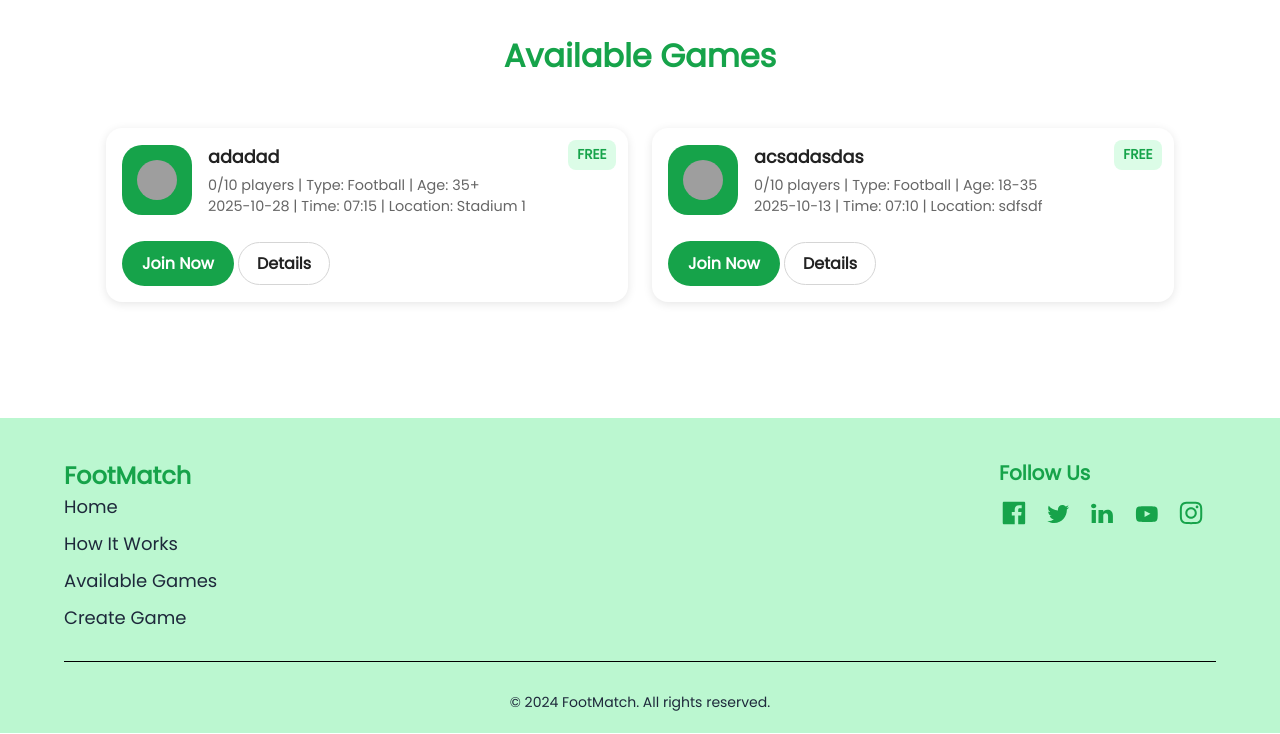
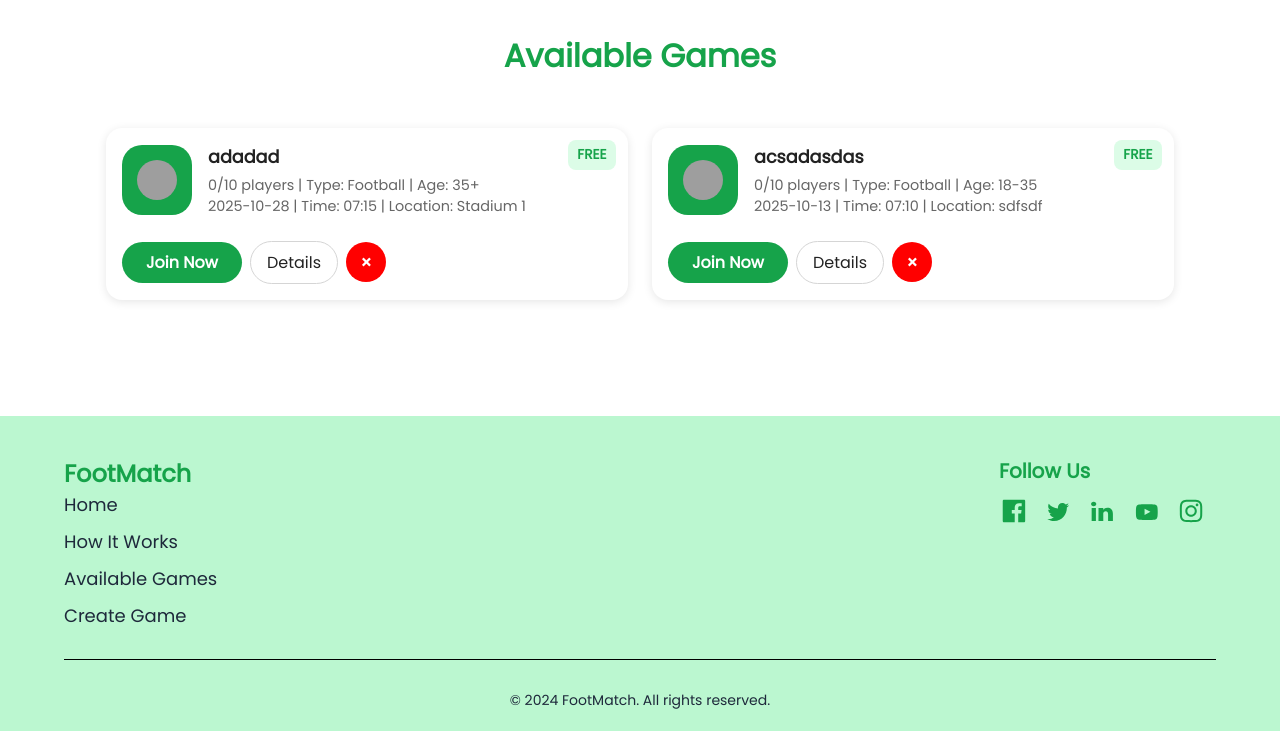
Before and after one commit to woacwoak/FootMatch-website, a Flask app: page /available-games in a window 1280 px wide. Shown: the part 66-800 px from the top of the page. Run offline with Flask 3, Linux system fonts and the light colour scheme; a user stored in the database is signed in; data comes from the database, SQL or seed files in the repository; both versions use the stored data as it was after the commit; grey boxes are pictures that could not be loaded.

Commit message:
delete game button added

```diff
--- a/app.py
+++ b/app.py
@@ -42,7 +42,6 @@ def get_client_config():
         }
     }
 
-
 def login_is_required(f):
     @wraps(f)
     def wrapper(*args, **kwargs):
@@ -75,6 +74,7 @@ class Game(db.Model):
     player_capacity = db.Column(db.Integer, nullable=False)
     price = db.Column(db.Float, nullable=False)
     age = db.Column(db.String(15), nullable=False)
+
     description = db.Column(db.String(300))
     creator_id = db.Column(db.Integer, db.ForeignKey('user.id'))
     creator = db.relationship('User', backref='games')
@@ -317,6 +317,7 @@ def join_game(game_id):
     success_message = f"You have successfully joined {game.game_name}!"
     return redirect(url_for("available_games", success=success_message))
 
+
 @app.route("/leave-game/<int:game_id>", methods=["POST"])
 @login_is_required
 def leave_game(game_id):
@@ -333,6 +334,22 @@ def leave_game(game_id):
 
     return redirect(url_for("available_games", success=success_message))
 
+@app.route("/available-games/delete/<int:game_id>", methods=["POST"], endpoint="delete_game")
+def delete_game(game_id):
+    if "user_id" not in session:
+        return redirect(url_for("login", error="Please log in to delete a game."))
+
+    game = Game.query.get(game_id)
+    if not game:
+        return redirect(url_for("available_games", error="Game not found."))
+    if game.creator_id != session["user_id"]:
+        return redirect(url_for("available_games", error="You do not have permission to delete this game."))
+
+    db.session.delete(game)
+    db.session.commit()
+    return redirect(url_for("available_games", success="Game deleted successfully."))
+
+
 
 if __name__ == "__main__":
     with app.app_context():
--- a/static/css_folder/available-games.css
+++ b/static/css_folder/available-games.css
@@ -121,66 +102,112 @@ body {
     object-fit: cover;
 }
 
-/* Bottom row: additional info + buttons */
+.game-info {
+    display: flex;
+    flex-direction: column;
+}
+
+.game-info h2 {
+    font-size: 1.1rem;
+    font-weight: 600;
+    margin: 0 0 0.3rem 0;
+}
+
+.game-info p {
+    font-size: 0.9rem;
+    margin: 0;
+    color: #666;
+}
+
+/* BOTTOM SECTION */
 .game-card-bottom {
     display: flex;
     flex-direction: column;
     margin-top: 0.5rem;
 }
 
-.info {
-    font-size: 0.85rem;
-    color: #666;
-    margin: 0.2rem 0;
+.buttons {
+    display: flex;
+    flex-wrap: wrap;
+    gap: 0.5rem;
+    align-items: center;
 }
 
-.buttons {
-    margin-top: 0.5rem;
-}
-
-.btn {
+/* JOIN BUTTON */
+.join-btn {
+    flex: 1 1 100%; /* full width on small screens */
+    min-width: 120px;
+    padding: 8px 0;
+    text-align: center;
+    background-color: #16a34a;
+    color: white;
+    border: none;
     border-radius: 25px;
-    padding: 8px 18px;
     font-weight: 600;
     cursor: pointer;
-    transition: all 0.3s;
-}
-
-.join-btn {
-    background-color: #16a34a;
-    color: white;
+    transition: background 0.3s;
 }
 
 .join-btn:hover {
     background-color: #149543;
 }
 
+/* LEAVE BUTTON */
 .leave-btn {
+    flex: 1 1 100%;
+    min-width: 120px;
+    padding: 8px 15px;
+    text-align: center;
     background-color: red;
     color: white;
+    border: none;
+    border-radius: 25px;
+    font-weight: 600;
+    cursor: pointer;
+    transition: background 0.3s;
 }
 
 .leave-btn:hover {
     background-color: rgb(227, 0, 0);
 }
 
-img.profile-pic {
-    width: 42px;
-    height: 42px;
+/* DELETE BUTTON */
+.delete-btn {
+    width: 40px;
+    height: 40px;
     border-radius: 50%;
-    object-fit: cover;
-    vertical-align: middle;
+    background-color: red;
+    color: white;
+    border: none;
+    font-weight: 700;
+    font-size: 18px;
+    display: flex;
+    align-items: center;
+    justify-content: center;
+    cursor: pointer;
+    margin-left: auto; /* pushes to the right */
+    transition: background-color 0.2s ease, transform 0.1s ease;
 }
 
-button.btn.details-btn {
-    background-color: #ffffff;
+.delete-btn:hover {
+    background-color: rgb(227, 0, 0);
+}
+
+/* DETAILS BUTTON */
+.details-btn {
+    background-color: #fff;
     border: 1px solid #d5d5d5;
+    padding: 8px 16px;
+    border-radius: 25px;
+    cursor: pointer;
+    transition: background 0.2s;
 }
 
 .details-btn:hover {
     background-color: #f7f7f7;
 }
 
+/* PRICE TAG */
 .price-tag {
     position: absolute;
     top: 12px;
--- a/templates/available-games.html
+++ b/templates/available-games.html
@@ -15,15 +15,16 @@
     <script src="{{ url_for('static', filename='js/description.js') }}" defer></script>
 </head>
 
-<div id="gameModal" class="modal">
-  <div class="modal-content">
-    <h3 id="modalGameTitle">Game Title</h3>
-    <p id="modalGameInfo">Game details will appear here.</p>
-    <button class="btn close-btn" onclick="closeModal()">Close</button>
-  </div>
-</div>
+
 
 <body>
+    <div id="gameModal" class="modal">
+        <div class="modal-content">
+            <h3 id="modalGameTitle">Game Title</h3>
+            <p id="modalGameInfo">Game details will appear here.</p>
+            <button class="btn close-btn" onclick="closeModal()">Close</button>
+        </div>
+    </div>
     <!--HEADER-->
     <section id="header">
         <header>
@@ -108,23 +109,27 @@
                             <div class="buttons">
                                 <form action="{{ url_for('join_game', game_id=game.id) }}" method="POST" style="display:inline;">
                                 {% if joined %}
-                                    <button type="submit" class="btn leave-btn" formaction="{{ url_for('leave_game', game_id=game.id) }}">
+                                    <button type="submit" class="leave-btn" formaction="{{ url_for('leave_game', game_id=game.id) }}">
                                         Leave Game
                                     </button>
                                 {% elif game.players|length >= game.player_capacity %}
-                                    <button type="button" class="btn join-btn" disabled>Full</button>
+                                    <button type="button" class="join-btn" disabled>Full</button>
                                 {% else %}
-                                    <button type="submit" class="btn join-btn">Join Now</button>
+                                    <button type="submit" class="join-btn">Join Now</button>
                                 {% endif %}
                                 </form>
                                 <button
-                                    class="btn details-btn"
+                                    class="details-btn"
                                     data-title="{{ game.game_name }}"
                                     data-info="Name: {{game.game_name}}; Date: {{game.date}}; Time: {{game.time}}; Type: {{ game.sports_type }}; Players: {{ game.players|length }}/{{ game.player_capacity }}; Price: {% if game.price == 0 %}Free{% else %}€{{ game.price }}{% endif %}; Age: {{game.age}}; Description: {{game.description}}">Details
                                 </button>
-
-
-
+                                {% if session.get("user_id") == game.creator_id %}
+                                <form action="{{ url_for('delete_game', game_id=game.id) }}" method="POST">
+                                    <button type="submit" class="delete-btn" onclick="return confirm('Are you sure you want to delete this game?');">
+                                        &times;
+                                    </button>
+                                </form>
+                                {% endif %}
                             </div>
                         </div>
                         <span class="price-tag {% if game.price == 0 %}free{% else %}paid{% endif %}">
@@ -137,10 +142,7 @@
                 {% endif %}
             </div>
 
-            {% if games %}
-            <div class="view-more">
-            </div>
-            {% endif %}
+            <div class="view-more"></div>
         </section>
     </main>
 
```
Also changed, not shown: other parts of static/css_folder/available-games.css (+18 -58 lines), instance/footmatch.db. Lines whose indentation alone changed are shown as unchanged.
